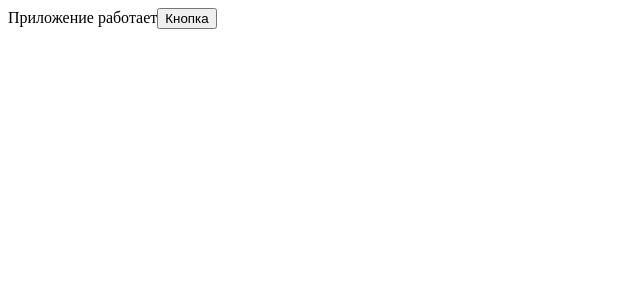
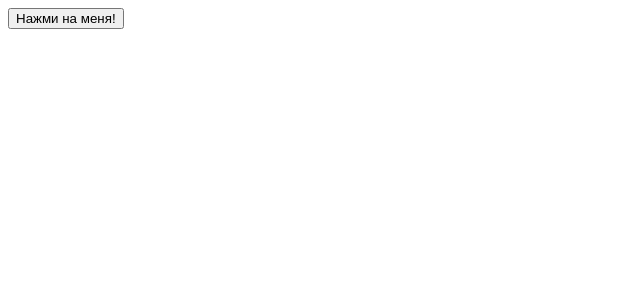
Before and after one commit to vv-meow-meow/react-fundamental, a React (Create React App) app: page / in a window 1280 px wide. Shown: the top 300 px of the page, without its empty margins (0-640 px from the left). Built offline with nearby package versions, Linux system fonts and the light colour scheme.

Commit message:
create root.render without jsx

```diff
--- a/src/index.js
+++ b/src/index.js
@@ -3,8 +3,7 @@ import ReactDOM from 'react-dom/client';
 import App from './App';
 
 const root = ReactDOM.createRoot(document.getElementById('root'));
-root.render(// <App />
-    <div>
-      Приложение работает
-      <button>Кнопка</button>
-    </div>);
+
+root.render(React.createElement("button", {
+  onClick: () => console.log('clicked')
+}, "Нажми на меня!"));
```
